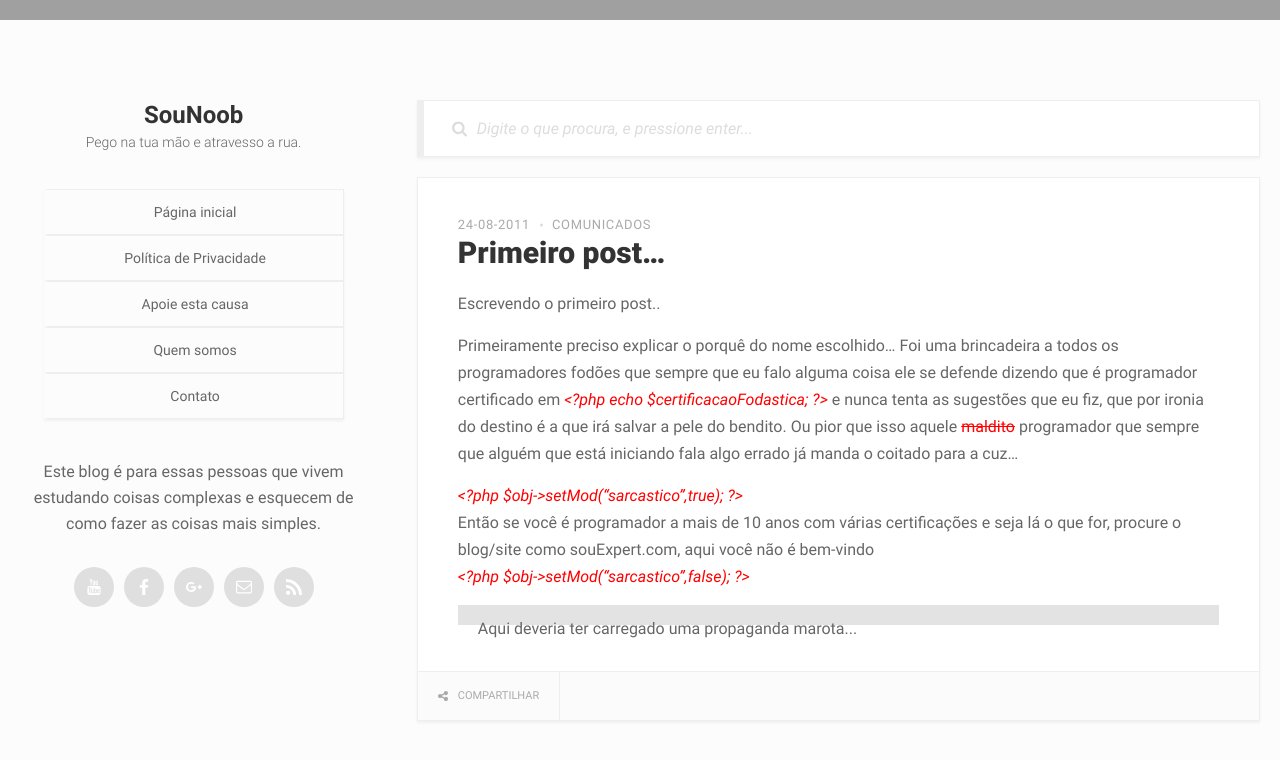
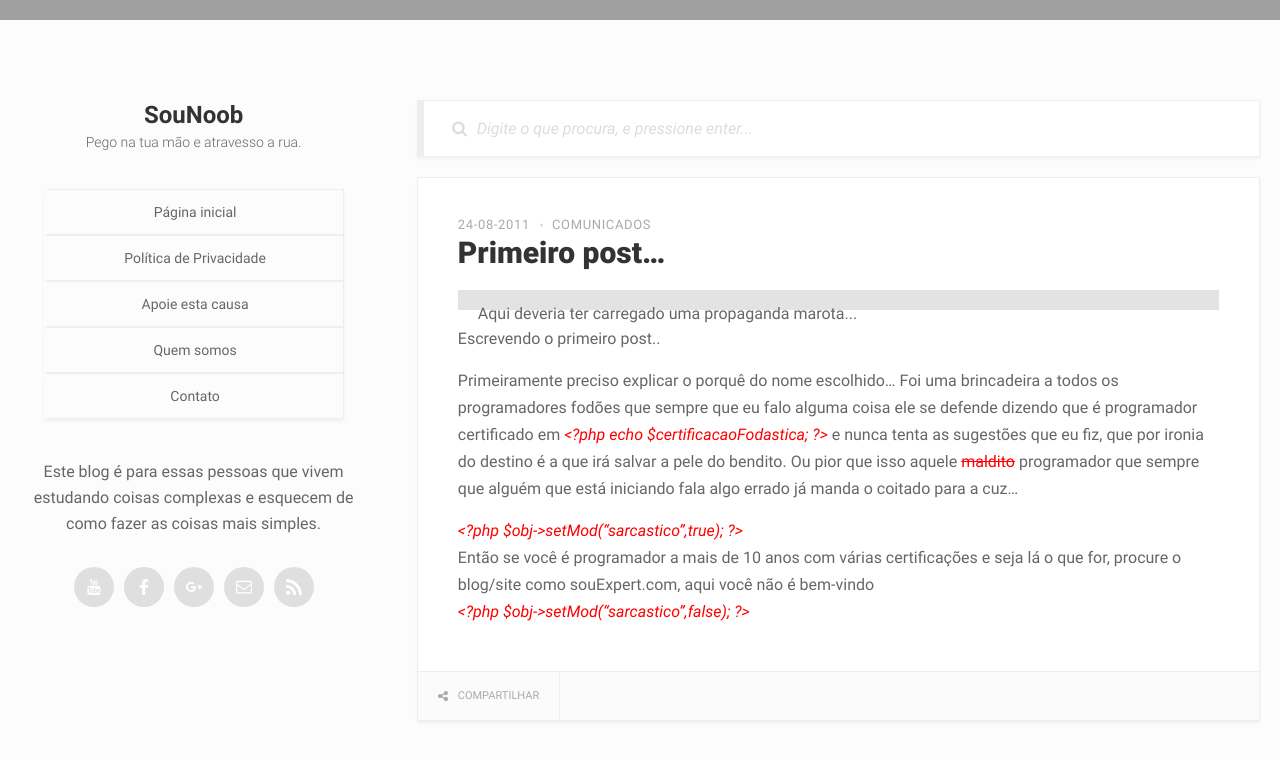
Before and after one commit to sounoob/sounoob.github.io, a Jekyll site: the page built from _posts/2011-08-24-primeiro-post.md, in a window 1280 px wide. Shown: the top 760 px of the page. Built offline with Jekyll 4.4.1, drawn with Linux system fonts in a browser that asks for light colours.

Commit message:
change ads location

```diff
--- a/_includes/post-content.html
+++ /dev/null
@@ -1,12 +0,0 @@
-{% assign paragraphs = post_content | split: '</p>' %}
-{% assign middle = paragraphs.size | divided_by : 2 %}
-
-
-{% assign count = 0 %}
-{% for paragraph in paragraphs %}
-    {{ paragraph }} {% if forloop.last != false %}</p>{% endif %}
-    {% if count == middle %}
-        {% include post-content-ads-1.html %}
-    {% endif %}
-    {% assign count = count | plus: 1 %}
-{% endfor %}
--- a/_includes/post.html
+++ b/_includes/post.html
@@ -17,9 +17,10 @@
             <img src="{{ post.image }}" alt="{{ post.title | strip_html | replace: '"', '' }}" title="{{ post.title | strip_html | replace: '"', '' }}" class="aligncenter">
         </figure>
         {% endif %}
+        {% if post_content %}{% include post-content-ads-1.html %}{% endif %}
         {% if post_content %}
         <div class="excerpt">
-            {% include post-content.html %}
+            {{ post_content }}
         </div>
         {% else %}
         <div class="excerpt">
```
